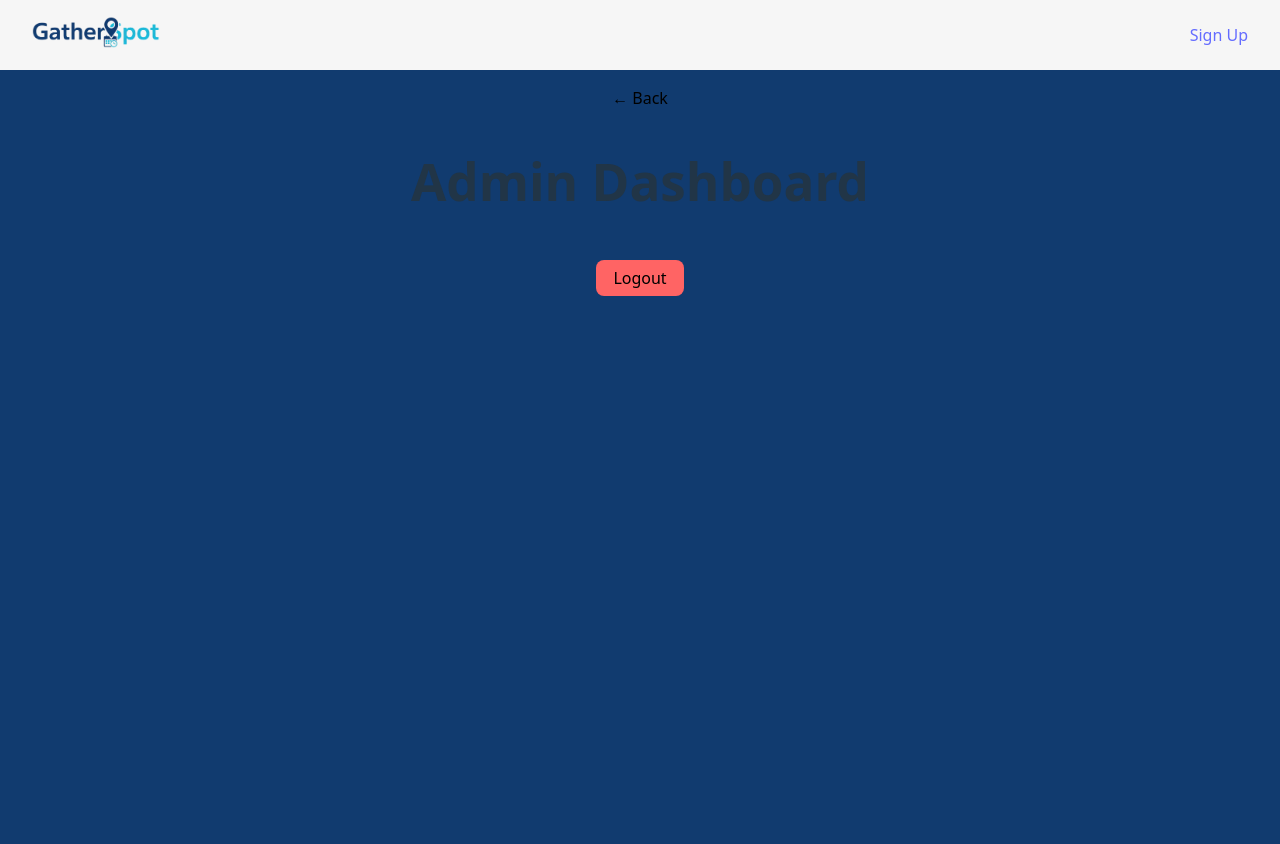
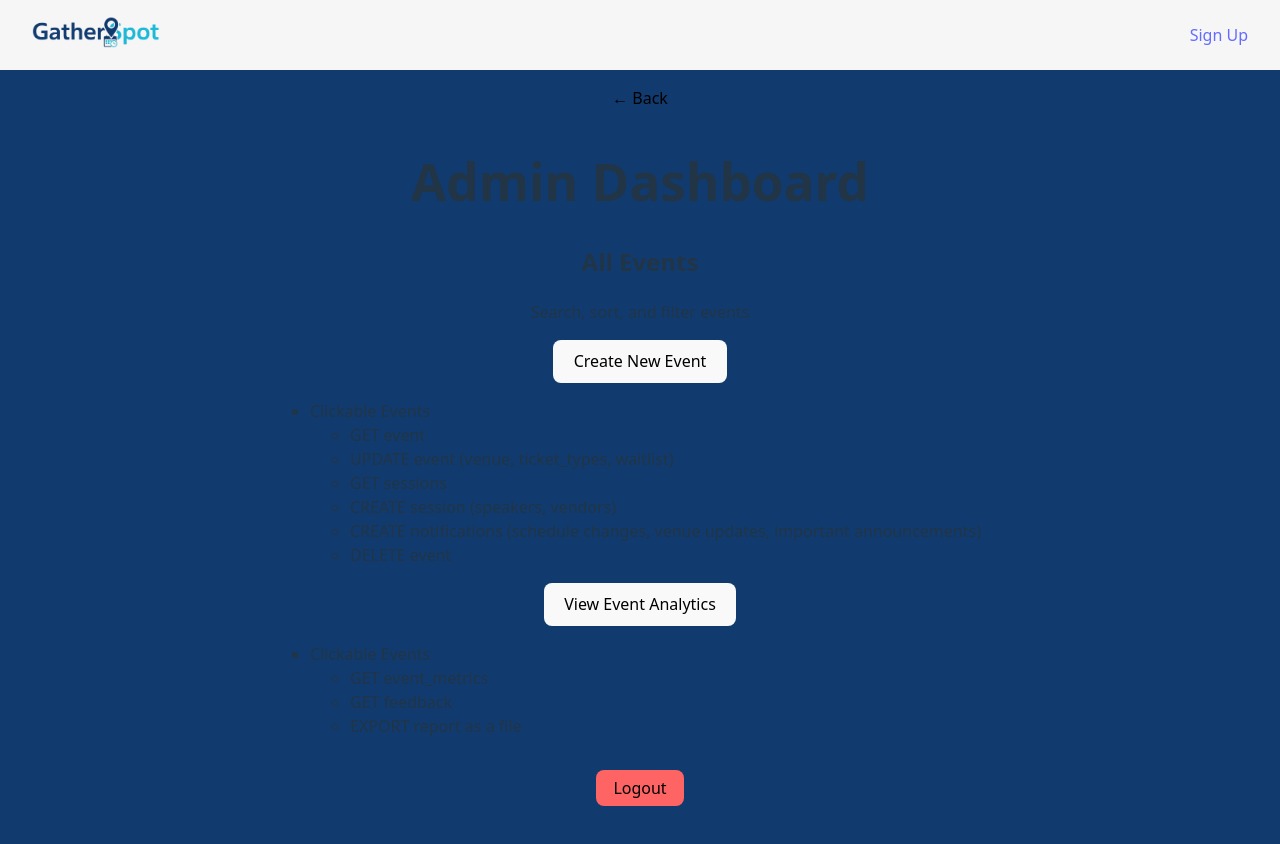
Before and after one commit to nianokia/gatherspot, a React (Vite) app in the folder client/: page /admin in a window 1280 px wide. Shown: the top 844 px of the page. Built offline with nearby package versions, Linux system fonts and the light colour scheme; no server answers.

Commit message:
feat(admin): Outline admin dashboard features

```diff
--- a/client/src/pages/AdminDash.jsx
+++ b/client/src/pages/AdminDash.jsx
@@ -8,6 +8,36 @@ const AdminDash = () => {
     <div className="AdminDash">
       <BackButton />
       <h1>Admin Dashboard</h1>
+      <h2>All Events</h2>
+      <p>Search, sort, and filter events</p>
+      <button>
+        Create New Event
+      </button>
+      {/* --- List of events would go here --- */}
+      <ul className='userEventList'>
+        <li>Clickable Events
+          <ul>
+            <li className='userEvent'>GET event</li>
+            <li className="userEvent">UPDATE event (venue, ticket_types, waitlist)</li>
+            <li className="userEvent">GET sessions</li>
+            <li className="userEvent">CREATE session (speakers, vendors)</li>
+            <li className="userEvent">CREATE notifications (schedule changes, venue updates, important announcements)</li>
+            <li className="userEvent">DELETE event</li>
+          </ul>
+        </li>
+      </ul>
+      <button>
+        View Event Analytics
+      </button>
+      <ul className='userEventList'>
+        <li>Clickable Events
+          <ul>
+            <li className='userEvent'>GET event_metrics</li>
+            <li className="userEvent">GET feedback</li>
+            <li className="userEvent">EXPORT report as a file</li>
+          </ul>
+        </li>
+      </ul>
       <button className='logoutBtn' onClick={logout}>Logout</button>
     </div>
   );
```
